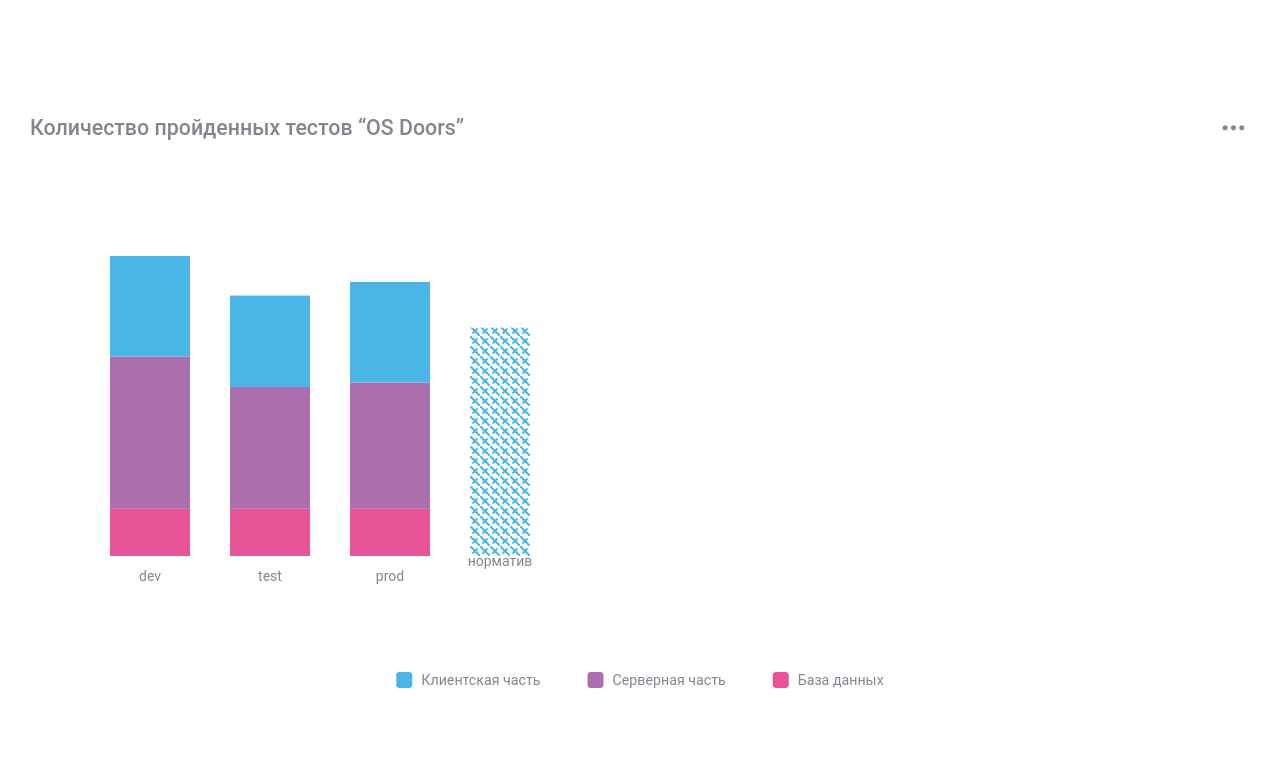
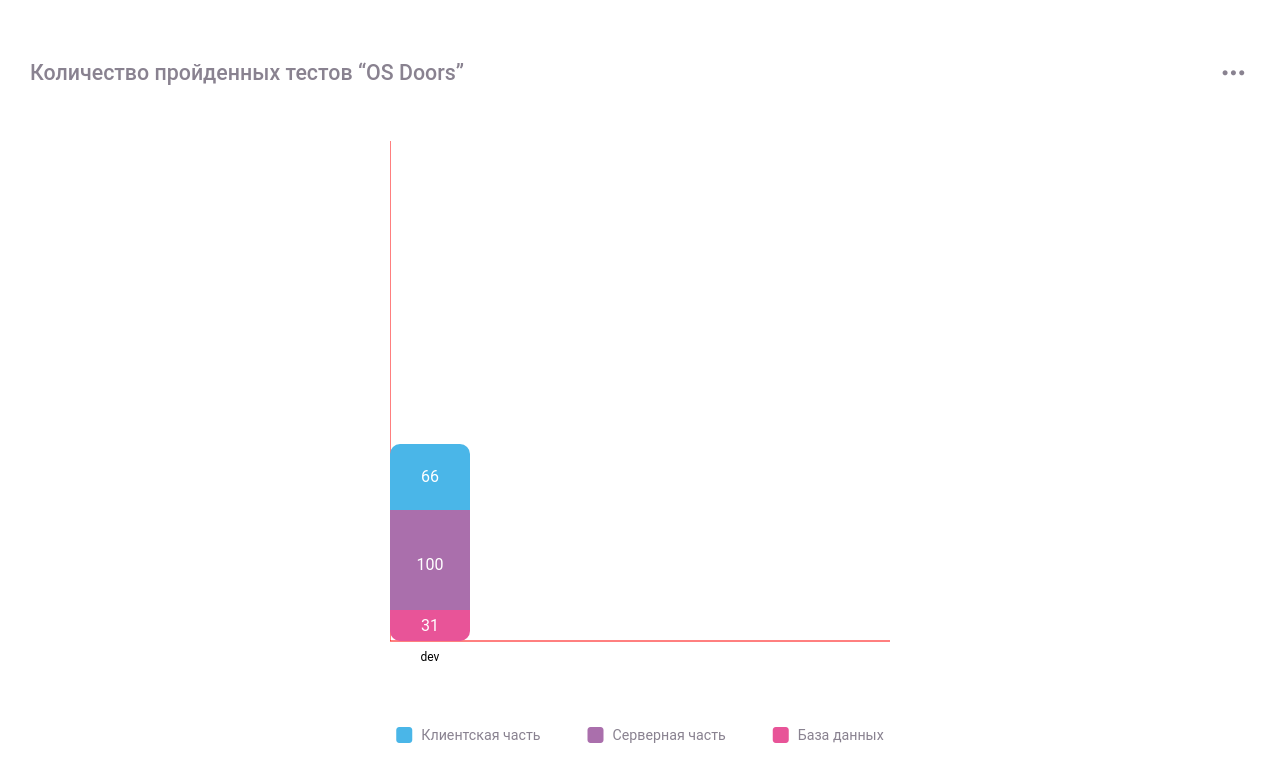
Before and after one commit to NakhimoVV/chart, a React (Create React App) app: page / in a window 1280 px wide. Shown: the top 782 px of the page. Built offline with nearby package versions, Linux system fonts and the light colour scheme.

Commit message:
try: add chart #2

```diff
--- a/src/components/Chart/Chart.module.scss
+++ b/src/components/Chart/Chart.module.scss
@@ -1,58 +1,4 @@
-// .chartBlock {
-//     padding-block: 40px;
-// }
 .chartBlock {
-    position: relative;
+    padding-block: 40px;
+    margin-inline: auto;
 }
-
-.chartContainer {
-    position: relative;
-    display: flex;
-    justify-content: flex-start;
-}
-
-.columnWrapper {
-    position: absolute;
-    bottom: 0;
-}
-
-.dbPart {
-    width: 80px;
-    background-color: var(--color-col-pink);
-    border-top-left-radius: 10px;
-}
-
-.backPart {
-    width: 80px;
-    background-color: var(--color-col-purple);
-}
-
-.frontPart {
-    width: 80px;
-    background-color: var(--color-col-blue);
-}
-
-.label {
-    position: absolute;
-    bottom: -20px;
-    text-align: center;
-    font-size: 14px;
-    color: var(--color-gray);
-}
-
-.normContainer {
-    position: absolute;
-    bottom: 0;
-    left: 440px;
-}
-
-.normBar {
-    width: 60px;
-    background: url(#stripes);
-}
-
-.normLabel {
-    text-align: center;
-    font-size: 14px;
-    color: var(--color-gray);
-}
--- a/src/components/Chart/Chart.tsx
+++ b/src/components/Chart/Chart.tsx
@@ -1,118 +1,174 @@
 import React from 'react'
 import { IData } from '../../types/interfaces'
-import { Instance } from '../../types/enums'
 import style from './Chart.module.scss'
+import BarItem from '../svg/BarItem'
 
 interface ChartProps {
     data: IData
 }
 
 const Chart: React.FC<ChartProps> = ({ data }) => {
-    const sections = ['dev', 'test', 'prod'] // Названия этапов
-
-    // Максимальное значение для нормализации высоты
-    const maxNorm = Math.max(
-        ...sections.map((key) => {
-            const section = data[key as Instance]
-            return section.front + section.back + section.db
-        }),
-        data.norm
-    )
+    const barWidth = 80
+    const maxValue = 500
 
     return (
         <div className={style.chartBlock}>
-            <svg width="600" height="500">
-                {sections.map((key, index) => {
-                    const stage = data[key as Instance]
-                    const totalHeight = 300 // высота столбцов
-                    const x = 80 + index * 120 // Отступ для столбцов
-
-                    // Высчитываем высоты для частей столбца
-                    const frontHeight = (stage.front / maxNorm) * totalHeight
-                    const backHeight = (stage.back / maxNorm) * totalHeight
-                    const dbHeight = (stage.db / maxNorm) * totalHeight
-
+            <svg
+                xmlns="http://www.w3.org/2000/svg"
+                width="500"
+                height={maxValue + 30}
+                // viewBox="0 0 100% 100%"
+                preserveAspectRatio="xMinYMin meet"
+            >
+                {/* Сам График */}
+                <g transform={`translate(0, ${maxValue}) scale(1, -1)`}>
+                    {/* <line x1="0" y1="0" x2="500" y2="0" stroke="none" /> */}
+                    {/* <line x1="0" y1="0" x2="0" y2={maxValue} stroke="none" /> */}
+                    <line x1="0" y1="0" x2="500" y2="0" stroke="red" />
+                    <line x1="0" y1="0" x2="0" y2={maxValue} stroke="red" />
+                    {/* перечисление Bar'ов */}
+                    {Object.entries(data).map(([key, value]) => {
+                        if (key === 'dev') {
                             return (
                                 <g key={key}>
-                            {/* DB часть */}
-                            <rect
-                                x={x}
-                                y={400 - dbHeight}
-                                rx="10"
-                                ry="0"
-                                width="80"
-                                height={dbHeight}
-                                fill={'var(--color-col-pink)'}
+                                    {/* перечисление BarItem'ов */}
+                                    {Object.entries(value).map(([k, kData]) => {
+                                        return (
+                                            <BarItem
+                                                key={k}
+                                                nameComponent={
+                                                    k as 'front' | 'back' | 'db'
+                                                }
+                                                data={value}
                                             />
-                            {/* Back часть */}
-                            <rect
-                                x={x}
-                                y={400 - dbHeight - backHeight}
-                                width="80"
-                                height={backHeight}
-                                fill="var(--color-col-purple)"
-                            />
-                            {/* Front часть */}
-                            <rect
-                                x={x}
-                                y={400 - dbHeight - backHeight - frontHeight}
-                                width="80"
-                                height={frontHeight}
-                                fill="var(--color-col-blue)"
-                            />
-
-                            {/* Подпись */}
+                                        )
+                                    })}
                                     <text
-                                x={x + 40}
-                                y={425}
+                                        x={barWidth / 2}
+                                        y={20}
+                                        fill="black"
                                         textAnchor="middle"
-                                fontSize="14"
-                                fill="var(--color-gray)"
+                                        fontSize="12"
+                                        transform="scale(1, -1)"
                                     >
                                         {key}
                                     </text>
                                 </g>
                             )
+                        }
+                        return null
+                        // if (key === 'test') {}
+                        // if (key === 'prod') {}
                     })}
-
-                {/* Норматив */}
-                <g>
-                    <rect
-                        x={440}
-                        y={400 - (data.norm / maxNorm) * 300}
-                        width="60"
-                        height={(data.norm / maxNorm) * 300}
-                        fill="url(#stripes)"
-                    />
-                    <text
-                        x={470}
-                        y={410}
-                        textAnchor="middle"
-                        fontSize="14"
-                        fill="var(--color-gray)"
-                    >
-                        норматив
-                    </text>
                 </g>
-
-                {/* Определяем полосатый паттерн */}
-                <defs>
-                    <pattern
-                        id="stripes"
-                        patternUnits="userSpaceOnUse"
-                        width="10"
-                        height="10"
-                    >
-                        <path
-                            d="M0,0 l10,10 M-2.5,2.5 l5,-5 M2.5,7.5 l5,-5"
-                            stroke="var(--color-col-blue)"
-                            strokeWidth="2"
-                        />
-                    </pattern>
-                </defs>
             </svg>
         </div>
     )
+    // const sections = ['dev', 'test', 'prod'] // Названия этапов
+
+    // // Максимальное значение для нормализации высоты
+    // const maxNorm = Math.max(
+    //     ...sections.map((key) => {
+    //         const section = data[key as Instance]
+    //         return section.front + section.back + section.db
+    //     }),
+    //     data.norm
+    // )
+
+    // return (
+    //     <div className={style.chartBlock}>
+    //         <svg width="600" height="500">
+    //             {sections.map((key, index) => {
+    //                 const stage = data[key as Instance]
+    //                 const totalHeight = 300 // высота столбцов
+    //                 const x = 80 + index * 120 // Отступ для столбцов
+
+    //                 // Высчитываем высоты для частей столбца
+    //                 const frontHeight = (stage.front / maxNorm) * totalHeight
+    //                 const backHeight = (stage.back / maxNorm) * totalHeight
+    //                 const dbHeight = (stage.db / maxNorm) * totalHeight
+
+    //                 return (
+    //                     <g key={key}>
+    //                         {/* DB часть */}
+    //                         <rect
+    //                             x={x}
+    //                             y={400 - dbHeight}
+    //                             rx="10"
+    //                             ry="0"
+    //                             width="80"
+    //                             height={dbHeight}
+    //                             fill={'var(--color-col-pink)'}
+    //                         />
+    //                         {/* Back часть */}
+    //                         <rect
+    //                             x={x}
+    //                             y={400 - dbHeight - backHeight}
+    //                             width="80"
+    //                             height={backHeight}
+    //                             fill="var(--color-col-purple)"
+    //                         />
+    //                         {/* Front часть */}
+    //                         <rect
+    //                             x={x}
+    //                             y={400 - dbHeight - backHeight - frontHeight}
+    //                             width="80"
+    //                             height={frontHeight}
+    //                             fill="var(--color-col-blue)"
+    //                         />
+
+    //                         {/* Подпись */}
+    //                         <text
+    //                             x={x + 40}
+    //                             y={425}
+    //                             textAnchor="middle"
+    //                             fontSize="14"
+    //                             fill="var(--color-gray)"
+    //                         >
+    //                             {key}
+    //                         </text>
+    //                     </g>
+    //                 )
+    //             })}
+
+    //             {/* Норматив */}
+    //             <g>
+    //                 <rect
+    //                     x={440}
+    //                     y={400 - (data.norm / maxNorm) * 300}
+    //                     width="60"
+    //                     height={(data.norm / maxNorm) * 300}
+    //                     fill="url(#stripes)"
+    //                 />
+    //                 <text
+    //                     x={470}
+    //                     y={410}
+    //                     textAnchor="middle"
+    //                     fontSize="14"
+    //                     fill="var(--color-gray)"
+    //                 >
+    //                     норматив
+    //                 </text>
+    //             </g>
+
+    //             {/* Определяем полосатый паттерн */}
+    //             <defs>
+    //                 <pattern
+    //                     id="stripes"
+    //                     patternUnits="userSpaceOnUse"
+    //                     width="10"
+    //                     height="10"
+    //                 >
+    //                     <path
+    //                         d="M0,0 l10,10 M-2.5,2.5 l5,-5 M2.5,7.5 l5,-5"
+    //                         stroke="var(--color-col-blue)"
+    //                         strokeWidth="2"
+    //                     />
+    //                 </pattern>
+    //             </defs>
+    //         </svg>
+    //     </div>
+    // )
 }
 
 export default Chart
--- /dev/null
+++ b/src/components/svg/BarItem.tsx
@@ -0,0 +1,100 @@
+import { FC } from 'react'
+import { IComponent } from '../../types/interfaces'
+
+interface BarItemProps {
+    nameComponent: 'front' | 'back' | 'db'
+    data: IComponent
+}
+
+const BarItem: FC<BarItemProps> = ({ nameComponent, data }) => {
+    const { front, back, db } = data
+    const barWidth = 80
+    const paths = {
+        front: {
+            barPath: `
+                M0,${db + back}
+                v${front - 10}
+                a10,10 0 0,0 10,10
+                h${barWidth - 20}
+                a10,10 0 0,0 10,-10
+                v-${front - 10}
+                Z
+            `,
+            color: 'var(--color-col-blue)',
+            textY: -(db + back + (front - 10) / 2),
+            text: front,
+        },
+        back: {
+            barPath: `
+                M0,${db}
+                v${back}
+                h${barWidth}
+                v-${back}
+                Z
+            `,
+            color: 'var(--color-col-purple)',
+            textY: -(db - 10 + back / 2),
+            text: back,
+        },
+        db: {
+            barPath: `
+                M10,0
+                a10,10 0 0,0 -10,10
+                v${db - 10}
+                h${barWidth}
+                v-${db - 10}
+                a10,10 0 0,0 -10,-10
+                Z
+            `,
+            color: 'var(--color-col-pink)',
+            textY: -(db - 10) / 2,
+            text: db,
+        },
+    }
+
+    const { barPath, color, textY, text } = paths[nameComponent]
+
+    return (
+        <g>
+            <path d={barPath} fill={color} />
+            <text
+                x={barWidth / 2}
+                y={textY}
+                fill="white"
+                textAnchor="middle"
+                fontSize="16"
+                transform="scale(1, -1)"
+            >
+                {text}
+            </text>
+        </g>
+    )
+}
+
+export default BarItem
+
+// const barPath1 = `
+//         M10,0
+//         a10,10 0 0,0 -10,10
+//         v${barHeight1 - 10}
+//         h${barWidth}
+//         v-${barHeight1 - 10}
+//         a10,10 0 0,0 -10,-10
+//         Z
+//     `
+//     const barPath2 = `
+//         M0,${barHeight1}
+//         v${barHeight2}
+//         h${barWidth}
+//         v-${barHeight2}
+//         Z
+//     `
+//     const barPath3 = `
+//         M0,${barHeight1 + barHeight2}
+//         v${barHeight3 - 10}
+//         a10,10 0 0,0 10,10
+//         h${barWidth - 20}
+//         a10,10 0 0,0 10,-10
+//         v-${barHeight3 - 10}
+//         Z
+//     `
```
Lines whose indentation alone changed are shown as unchanged.
